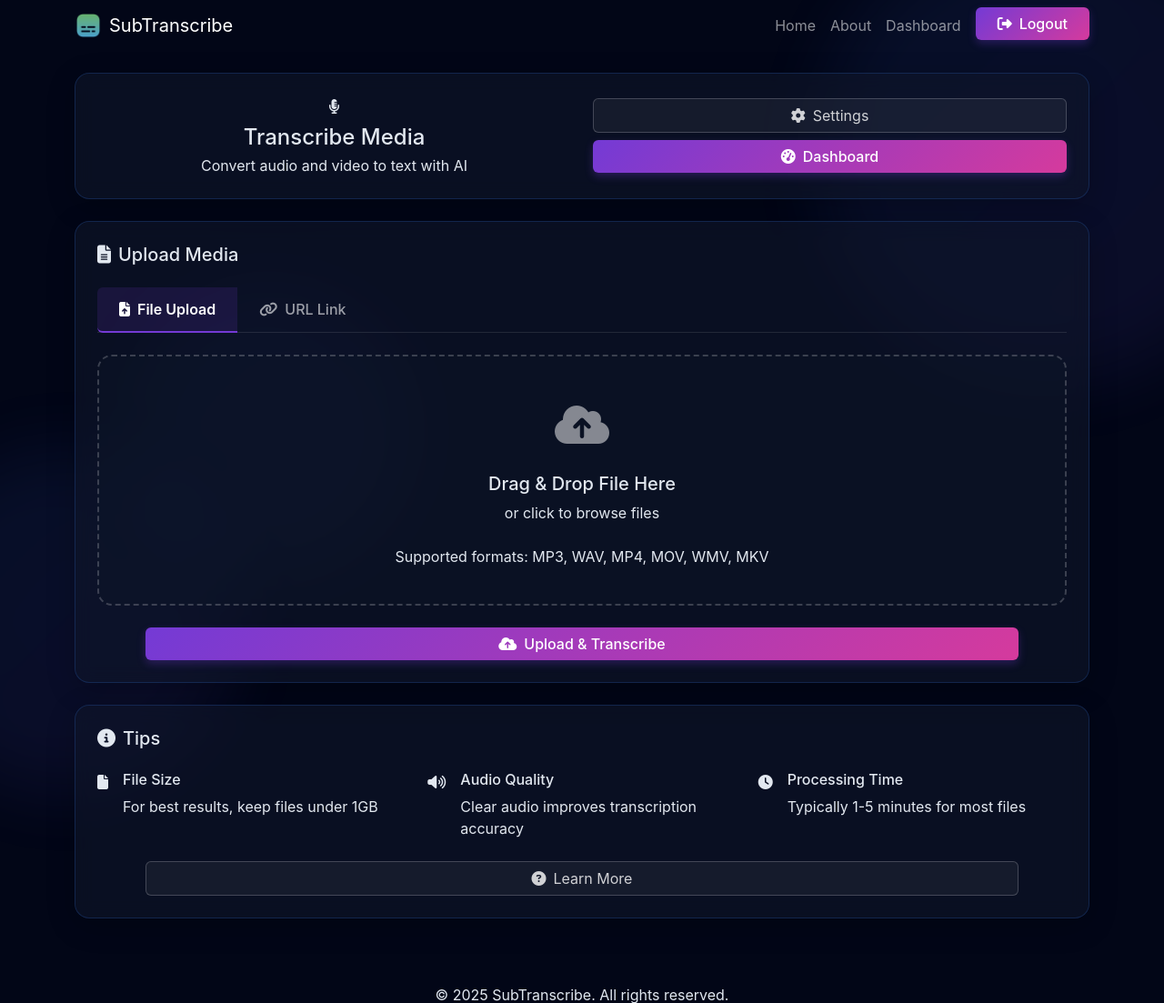
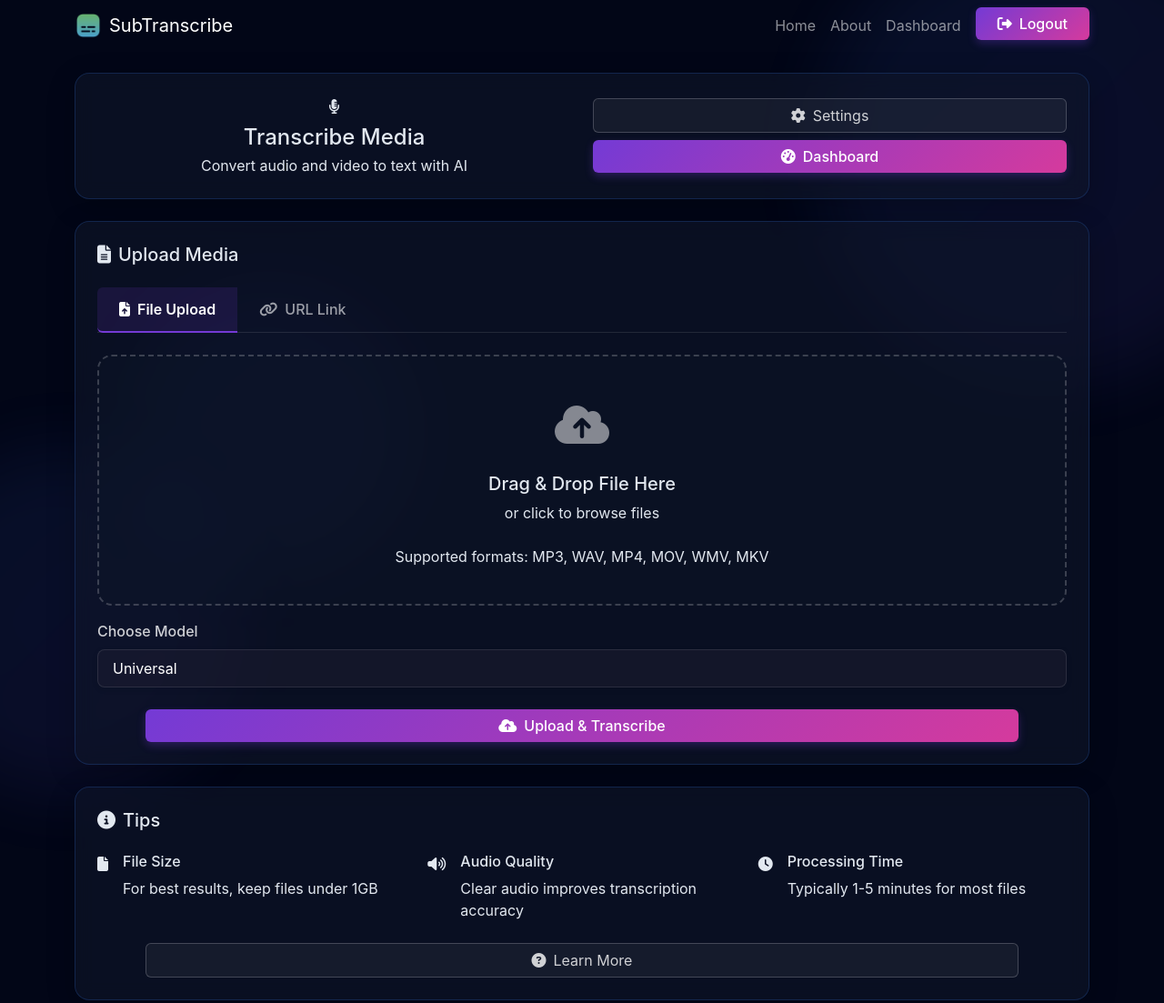
Before and after one commit to ADEL-MAHMOUD10/Dashboard_SubTranscribe, a Flask app: page /transcribe/1 in a window 1280 px wide; the page is wider, and only the part inside the window is pictured. Shown: the top 1103 px of that part at 91% size. Run offline with Flask 3, Linux system fonts and the light colour scheme; the visitor is signed in with stand-in values (Sample User, id 1).

Commit message:
update model

```diff
--- a/module/transcribe.py
+++ b/module/transcribe.py
@@ -100,6 +100,18 @@ def upload_or_link():
     else:
         return redirect(url_for('auth.login', user_id=session['user_id']))
 
+def get_model():
+    model = request.form['model']
+    if model == 'slam-1':
+        return 'slam-1'
+    elif model == 'universal':
+        return 'universal'
+    elif model == 'voxtral-mini-2507':
+        return 'voxtral-mini-2507'
+    elif model == 'whisper-large-v3':
+        return 'whisper-large-v3'
+    else:
+        return 'universal'
 
 def upload_audio_to_assemblyai(upload_id, audio_file, file_size):
     """Upload audio file to AssemblyAI in chunks with progress tracking."""
@@ -140,8 +152,10 @@ def upload_audio_to_assemblyai(upload_id, audio_file, file_size):
         upload_url = response.json()["upload_url"]
 
         # Request transcription from AssemblyAI using the uploaded file URL
+        speech_model = get_model()
         data = {
-            "audio_url": upload_url
+            "audio_url": upload_url,
+            "speech_model": speech_model,
         }
         response = requests.post(f"{base_url}/transcript",
                                 json=data,
@@ -261,8 +275,10 @@ def transcribe_from_link(upload_id, link):
 
     try:
         # Request transcription from AssemblyAI using the link
+        speech_model = get_model()
         data = {
-            "audio_url": upload_url
+            "audio_url": upload_url,
+            "speech_model": speech_model,
         }
 
         response = requests.post(f"{base_url}/transcript",
--- a/static/css/transcribe.css
+++ b/static/css/transcribe.css
@@ -266,6 +266,25 @@
     font-size: 0.85rem;
 }
 
+.form-select {
+    background: rgba(30, 30, 50, 0.5);
+    border: 1px solid rgba(255, 255, 255, 0.1);
+    color: white;
+    border-radius: 0.5rem;
+    padding: 0.5rem 1rem;
+    font-size: 1rem;
+    transition: all 0.3s ease;
+    box-shadow: 0 2px 8px rgba(0,0,0,0.05);
+}
+
+.form-select:focus {
+    background: rgba(40, 40, 70, 0.5);
+    border-color: rgba(116, 58, 213, 0.5);
+    box-shadow: 0 0 0 0.25rem rgba(116, 58, 213, 0.15);
+    color: white;
+    outline: none;
+}
+
 /* Notification styles */
 .notification-toast {
     position: fixed;
--- a/templates/transcribe.html
+++ b/templates/transcribe.html
@@ -125,6 +125,16 @@
                             <p class="text-white/50 mb-0">Supported formats: MP3, WAV, MP4, MOV, WMV, MKV</p>
                             <input type="file" id="fileInput" name="file" class="upload-input" accept=".mp3,.wav,.mp4,.mov,.wmv,.mkv">
                         </div>
+                        <!-- Choose Model Dropdown (File Upload) -->
+                        <div class="mt-3">
+                            <label for="modelSelectFile" class="form-label">Choose Model</label>
+                            <select class="form-select" id="modelSelectFile" name="model">
+                                <option value="slam-1">slam-1</option>
+                                <option value="universal" selected>Universal</option>
+                                <option value="voxtral-mini-2507" disabled>voxtral-mini(upcoming)</option>
+                                <option value="whisper-large-v3" disabled>Whisper-large-v3(upcoming)</option>
+                            </select>
+                        </div>
 
                         <!-- File Info -->
                         <div class="file-info" id="fileInfo">
@@ -165,6 +175,16 @@
                                 <i class="fas fa-info-circle me-1"></i>
                                 Ensure Google Drive files are public, YouTube videos aren't private, and other content in another platform is accessible.
                             </div>
+                        </div>
+                        <!-- Choose Model Dropdown (URL Link) -->
+                        <div class="mb-4">
+                            <label for="modelSelectLink" class="form-label">Choose Model</label>
+                            <select class="form-select" id="modelSelectLink" name="model">
+                                <option value="slam-1">slam-1</option>
+                                <option value="universal" selected>Universal</option>
+                                <option value="voxtral-mini-2507" disabled>voxtral-mini(upcoming)</option>
+                                <option value="whisper-large-v3" disabled>Whisper-large-v3(upcoming)</option>
+                            </select>
                         </div>
 
                         <div class="mt-4 d-flex justify-content-center">
```
